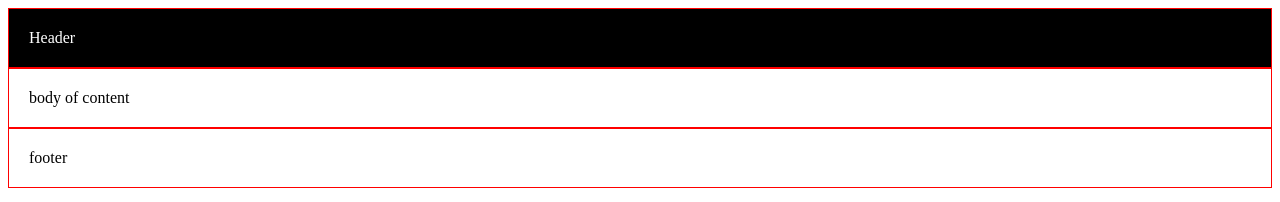
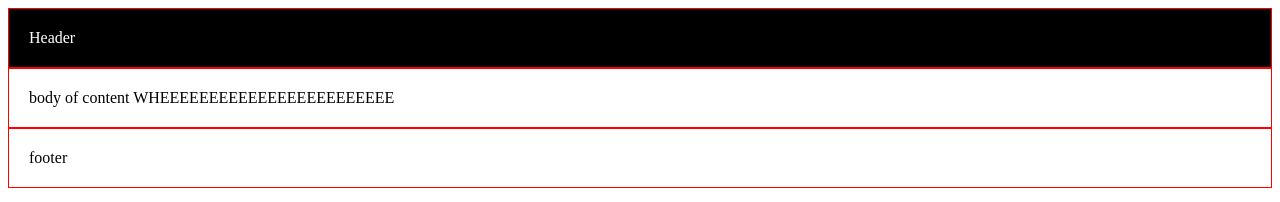
Before and after one commit to duckduckghost/7062wk01bfin, a plain HTML site: page index.html in a window 1280 px wide. Drawn offline with Linux system fonts and the light colour scheme.

Commit message:
Changed the Content

```diff
--- a/index.html
+++ b/index.html
@@ -12,7 +12,7 @@
         Header
     </div>
     <div>
-        body of content
+        body of content WHEEEEEEEEEEEEEEEEEEEEEEEE
     </div>
     <div>
         footer
```
